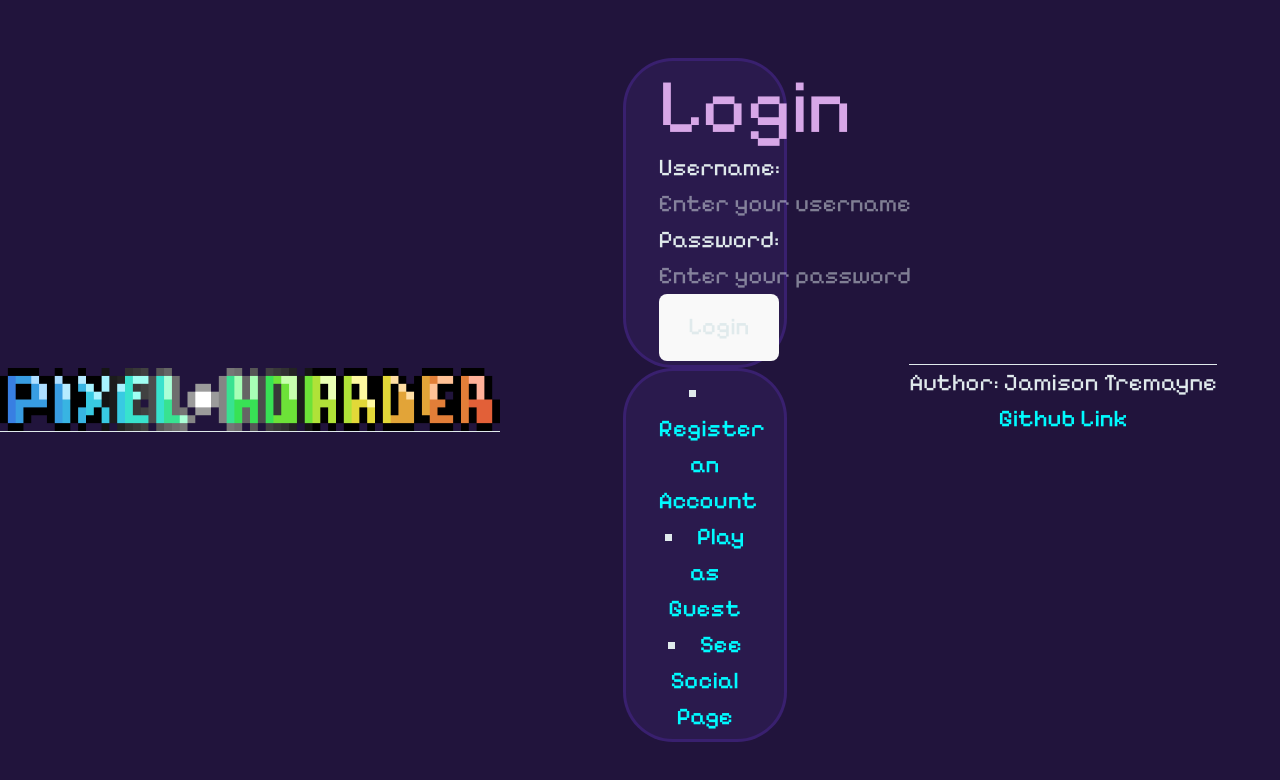
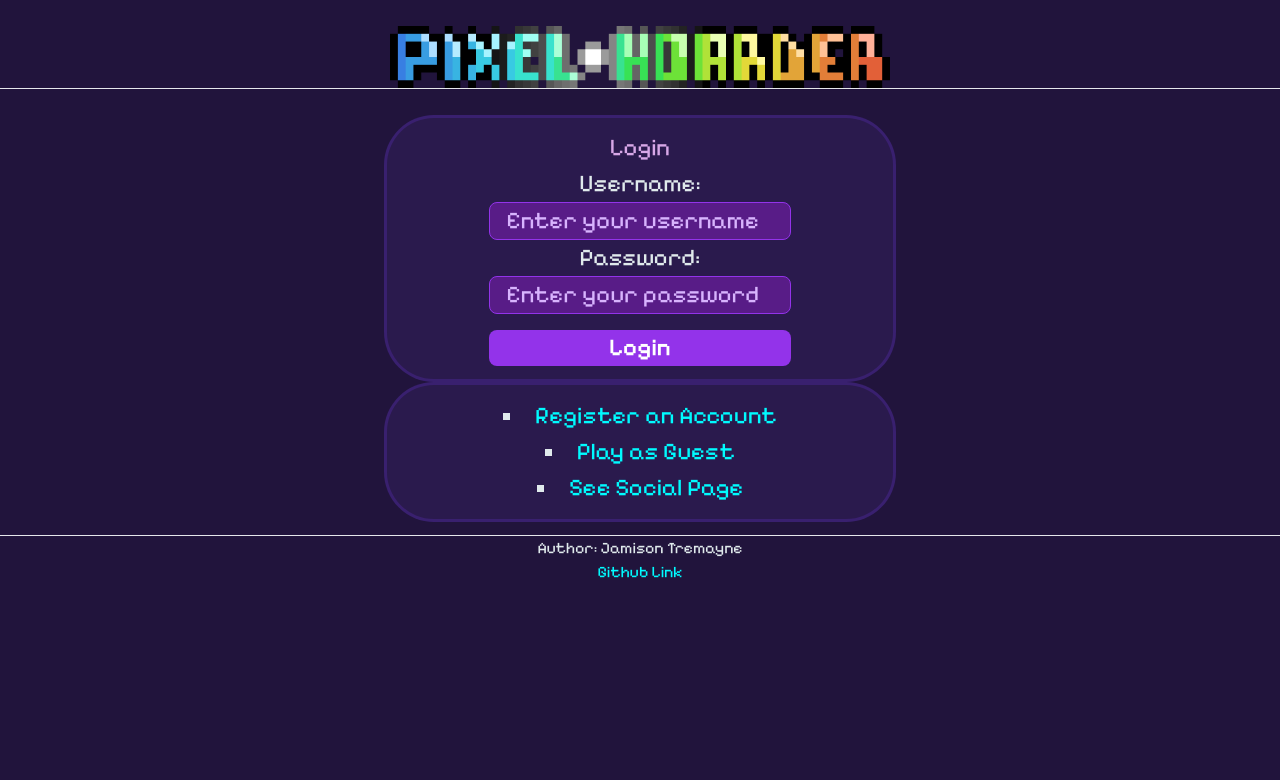
Before and after one commit to JamisonTremayne/startup, a React (Vite) app: page / in a window 1280 px wide. Shown: the top 780 px of the page. Built offline with nearby package versions, Linux system fonts and the light colour scheme.

Commit message:
Now Tailwind ACTUALLY works

```diff
--- a/index.html
+++ b/index.html
@@ -8,11 +8,12 @@
         <link rel="stylesheet" href="main.css" />
         <link rel="stylesheet" href="login.css" />
         <script type="module" src="/src/main.jsx"></script>
+        <script src="https://cdn.tailwindcss.com"></script>
     </head>
     <body>
 
-        <header>
-            <img src="pixel_hoarder_title.png" alt="Pixel Hoarder Title" width="500"/>
+        <header >
+            <img src="pixel_hoarder_title.png" alt="Pixel Hoarder Title" class="mx-auto" width="500"/>
             <hr />
         </header>
 
@@ -22,7 +23,7 @@
                 <form action="game.html" method="get">
                     <div>
                         <label for="username">Username:</label>
-                        <input class="w-full px-4 py-2 rounded-lg bg-purple-900 text-white
+                        <input class="w-full px-4 rounded-lg bg-purple-900 text-white
                             border border-purple-600
                             focus:outline-none focus:ring-2 focus:ring-purple-400
                             placeholder-purple-300"
@@ -30,14 +31,14 @@
                     </div>
                     <div>
                         <label for="password">Password:</label>
-                        <input class="w-full px-4 py-2 rounded-lg bg-purple-900 text-white
+                        <input class="w-full px-4 rounded-lg bg-purple-900 text-white
                             border border-purple-600
                             focus:outline-none focus:ring-2 focus:ring-purple-400
                             placeholder-purple-300"
                             type="password" id="password" name="password" placeholder="Enter your password" required />
                     </div>
                     <div>
-                        <button class="w-full mt-4 py-2 rounded-lg
+                        <button class="w-full mt-4 rounded-lg
                             bg-purple-600 hover:bg-purple-500
                             text-white font-semibold
                             transition duration-200
--- a/login.css
+++ b/login.css
@@ -13,13 +13,8 @@
     text-align: center;
 }
 
-ul, menu {
+li {
+    list-style-position: inside;
     list-style-type: square;
     padding: 0;
-    margin: 0;
 }
-
-li {
-    list-style-position: inside;
-    padding: 0;
-}
--- a/main.css
+++ b/main.css
@@ -19,6 +19,7 @@ footer {
     padding: 1% 0px 1% 0px;
     margin: 0;
     text-align: center;
+    font-size: 16px;
 }
 
 a:link, a:visited {
--- a/src/index.css
+++ b/src/index.css
@@ -1,70 +1 @@
 @import 'tailwindcss';
-
-:root {
-  font-family: system-ui, Avenir, Helvetica, Arial, sans-serif;
-  line-height: 1.5;
-  font-weight: 400;
-
-  color-scheme: light dark;
-  color: rgba(255, 255, 255, 0.87);
-  background-color: #242424;
-
-  font-synthesis: none;
-  text-rendering: optimizeLegibility;
-  -webkit-font-smoothing: antialiased;
-  -moz-osx-font-smoothing: grayscale;
-}
-
-a {
-  font-weight: 500;
-  color: #646cff;
-  text-decoration: inherit;
-}
-a:hover {
-  color: #535bf2;
-}
-
-body {
-  margin: 0;
-  display: flex;
-  place-items: center;
-  min-width: 320px;
-  min-height: 100vh;
-}
-
-h1 {
-  font-size: 3.2em;
-  line-height: 1.1;
-}
-
-button {
-  border-radius: 8px;
-  border: 1px solid transparent;
-  padding: 0.6em 1.2em;
-  font-size: 1em;
-  font-weight: 500;
-  font-family: inherit;
-  background-color: #1a1a1a;
-  cursor: pointer;
-  transition: border-color 0.25s;
-}
-button:hover {
-  border-color: #646cff;
-}
-button:focus,
-button:focus-visible {
-  outline: 4px auto -webkit-focus-ring-color;
-}
-
-@media (prefers-color-scheme: light) {
-  :root {
-    color: #213547;
-    background-color: #ffffff;
-  }
-  a:hover {
-    color: #747bff;
-  }
-  button {
-    background-color: #f9f9f9;
-  }
-}
```
